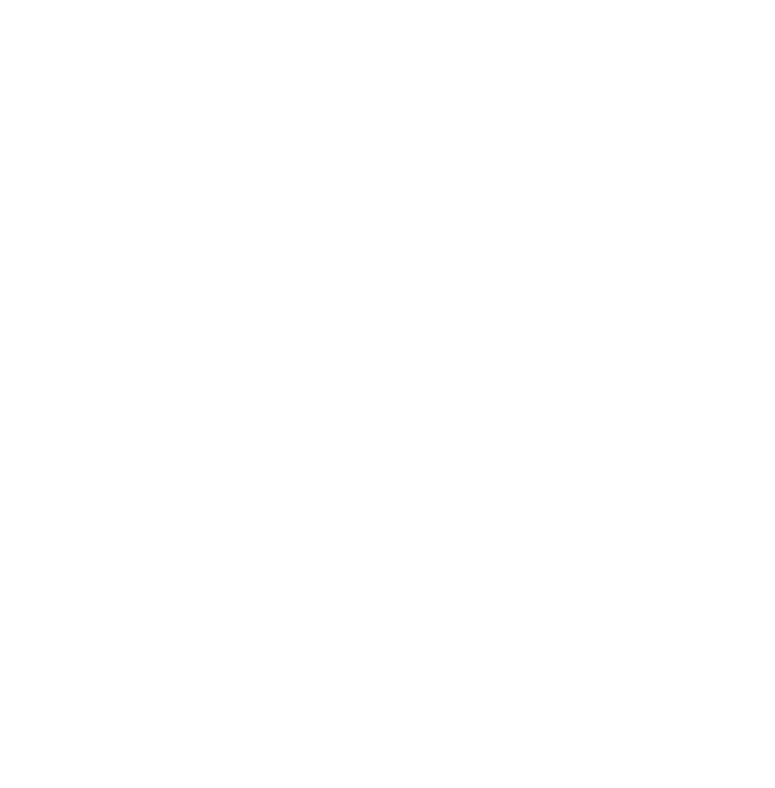
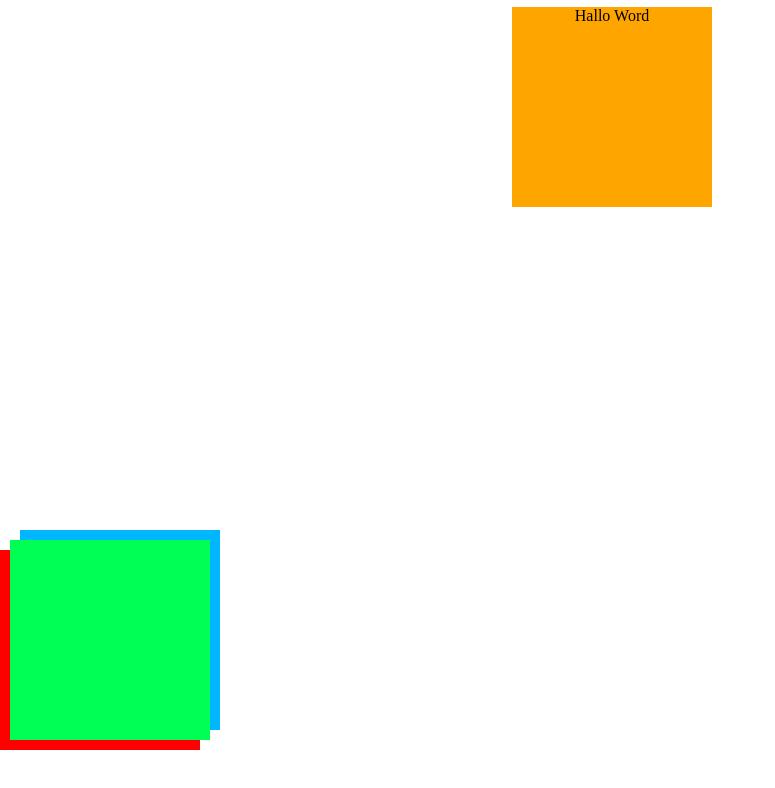
Before and after one commit to fbw-d09/uib_layout_break_out_the_flow-MiadAbbas, a website: page index.html in a window 1280 px wide. Shown: the whole page, without its empty margins (0-775 px from the left). Drawn offline with Linux system fonts and the light colour scheme.

Commit message:
box-layout

```diff
--- a/index.html
+++ b/index.html
@@ -8,5 +8,11 @@
     <link rel="stylesheet" href="style.css">
 </head>
 <body>
+    <div
+     class="helloworld">Hallo Word</div>
+     <div class=" box box1"></div>
+     <div class=" box box3"></div>
+     <div class=" box box2"></div>
+
 </body>
 </html>
--- a/style.css
+++ b/style.css
@@ -3,3 +3,34 @@ html, body {
     padding: 0;
     height: 100%;
 }
+.helloworld {
+    height: 200px;
+    width: 200px;
+    background-color: orange;
+    margin-left: 40%;
+    margin-top: 7px;
+    text-align: center;
+}
+.box {
+    height: 200px;
+    width: 200px;
+
+}
+.box1 {
+    background-color: red;
+    position: fixed;
+    top: 550px;
+
+}
+.box2 {
+    background-color: rgb(0, 255, 85);
+    position:absolute;
+    top: 540px;
+    left: 10px;
+}
+.box3 {
+    background-color: rgb(0, 183, 255);
+    position: absolute;
+    top: 530px;
+    left: 20px;
+}
```
